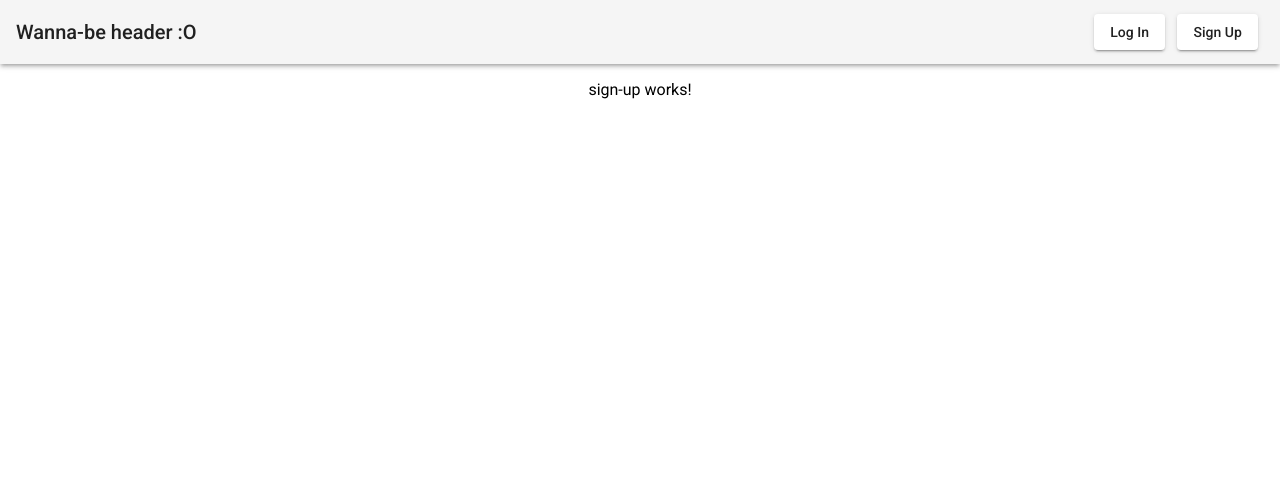
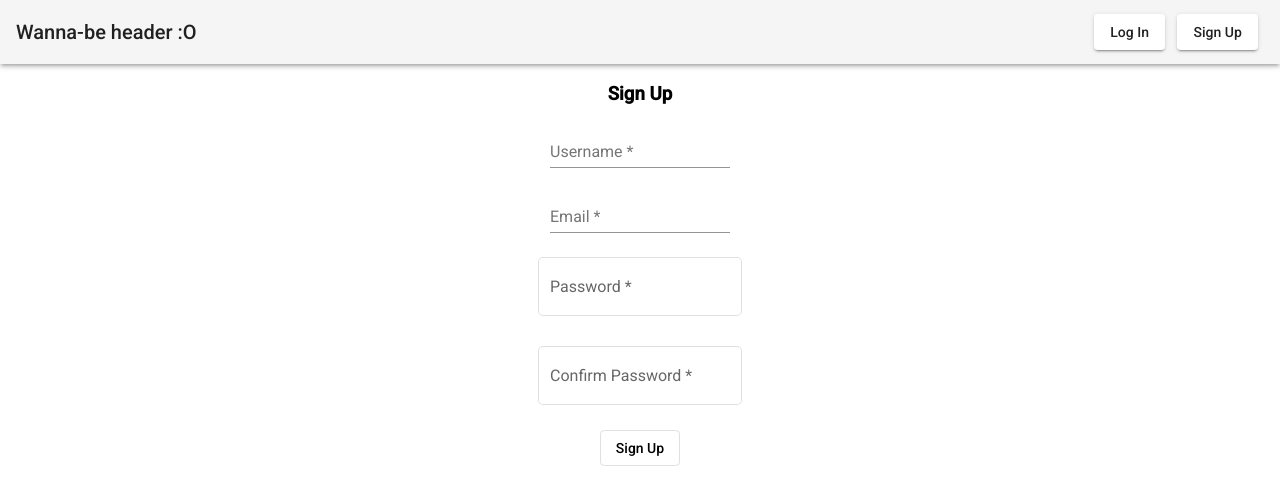
Before and after one commit to NikosGad/Webassembly_Compiler_Collection, an Angular app in the folder frontend/app-frontend/: page /signup in a window 1280 px wide. Shown: the top 504 px of the page. Built offline with nearby package versions, Linux system fonts and the light colour scheme.

Commit message:
Implement a part of frontend sign up functionality

```diff
--- a/frontend/app-frontend/src/app/app.module.ts
+++ b/frontend/app-frontend/src/app/app.module.ts
@@ -3,7 +3,7 @@ import { BrowserModule } from '@angular/platform-browser';
 import { NgModule } from '@angular/core';
 
 import { HttpClientModule } from '@angular/common/http';
-import { FormsModule } from '@angular/forms';
+import { FormsModule, ReactiveFormsModule } from '@angular/forms';
 import { BrowserAnimationsModule } from '@angular/platform-browser/animations';
 import { MatToolbarModule } from '@angular/material/toolbar';
 import { MatSelectModule } from '@angular/material/select';
@@ -48,6 +48,7 @@ import { LogInComponent } from './log-in/log-in.component';
     MatSlideToggleModule,
     MatInputModule,
     MatButtonModule,
+    ReactiveFormsModule,
   ],
   providers: [SourceCodeFileService],
   bootstrap: [AppComponent]
--- a/frontend/app-frontend/src/app/sign-up/sign-up.component.css
+++ b/frontend/app-frontend/src/app/sign-up/sign-up.component.css
@@ -0,0 +1,4 @@
+.invalid-input {
+    font-size: 75%;
+    color: #f44336;
+}
--- a/frontend/app-frontend/src/app/sign-up/sign-up.component.html
+++ b/frontend/app-frontend/src/app/sign-up/sign-up.component.html
@@ -1 +1,31 @@
-<p>sign-up works!</p>
+<h3>Sign Up</h3>
+<form [formGroup]="sign_up_form" (ngSubmit)="onSubmit()">
+    <div>
+        <mat-form-field>
+            <mat-label>Username</mat-label>
+            <input matInput id="signUpUsername" type="text" placeholder="Username" required formControlName="username">
+        </mat-form-field>
+        <div *ngIf="submitted && sign_up_form.controls.username.errors" class="invalid-input">
+          <div *ngIf="sign_up_form.controls.username.errors.required">Username is required</div>
+        </div>
+    </div>
+    <div>
+        <mat-form-field>
+            <mat-label>Email</mat-label>
+            <input matInput id="signUpEmail" type="text" placeholder="example@email.com" required formControlName="email">
+        </mat-form-field>
+    </div>
+    <div>
+        <mat-form-field appearance="outline">
+            <mat-label>Password</mat-label>
+            <input matInput id="signUpPassword" type="password" placeholder="Password" required formControlName="password">
+        </mat-form-field>
+    </div>
+    <div>
+        <mat-form-field appearance="outline">
+            <mat-label>Confirm Password</mat-label>
+            <input matInput id="signUpConfirmPassword" type="password" placeholder="Password" required formControlName="confirm_password">
+        </mat-form-field>
+    </div>
+    <button mat-stroked-button type="submit">Sign Up</button>
+</form>
--- a/frontend/app-frontend/src/app/sign-up/sign-up.component.ts
+++ b/frontend/app-frontend/src/app/sign-up/sign-up.component.ts
@@ -1,4 +1,5 @@
 import { Component, OnInit } from '@angular/core';
+import { FormGroup, FormBuilder, Validators } from '@angular/forms';
 
 @Component({
   selector: 'app-sign-up',
@@ -6,10 +7,30 @@ import { Component, OnInit } from '@angular/core';
   styleUrls: ['./sign-up.component.css']
 })
 export class SignUpComponent implements OnInit {
+  sign_up_form: FormGroup;
+  submitted: boolean = false;
 
-  constructor() { }
+  constructor(private fb: FormBuilder) {
+    this.sign_up_form = this.fb.group({
+        username: ['', [Validators.required, Validators.minLength(2)]],
+        email: ['', [Validators.required, Validators.email]],
+        password: ['', Validators.required],
+        confirm_password: ['', Validators.required]
+    });
+  }
 
   ngOnInit() {
   }
 
+  onSubmit() {
+    this.submitted = true;
+    console.log("Sending the form...");
+    console.log(this.sign_up_form);
+    if (this.sign_up_form.invalid) {
+      console.log("Invalid Sign Up Form!")
+      return;
+    }
+    console.log("Sent form!");
+  }
+
 }
```
